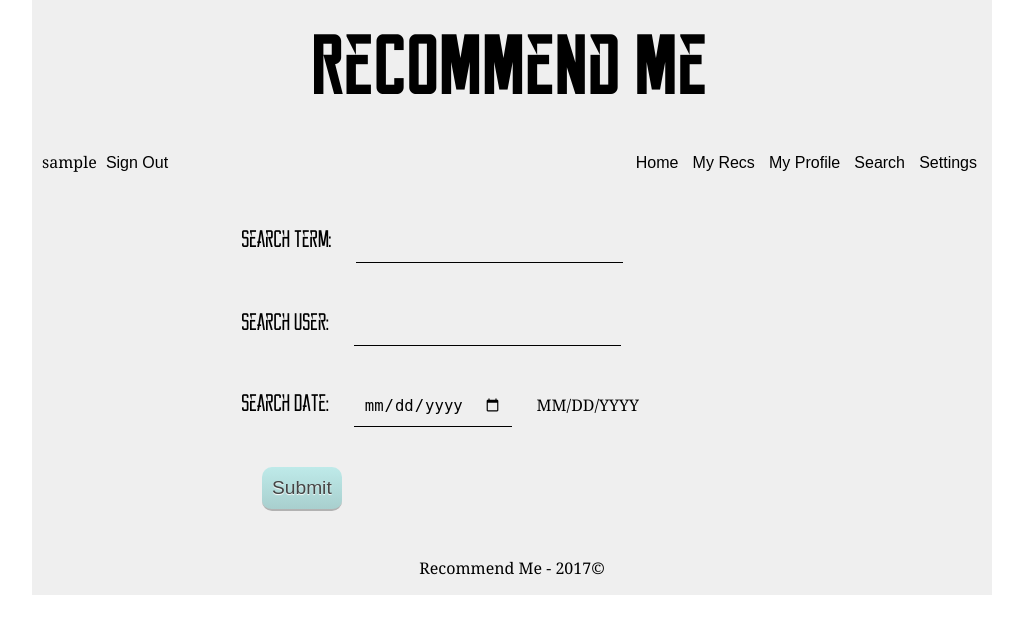
After one commit to brian-w-projects/mysite, a Flask app: page /search in a window 1280 px wide. The commit adds this page. Shown: the top 634 px of the page, without its empty margins (128-1151 px from the left). Run offline with Flask 2, Linux system fonts and the light colour scheme; a user stored in the database is signed in; tables that the repository leaves empty hold one stand-in row (values such as "Sample post"); some libraries are stand-ins or nearby versions.

Commit message:
added forgery account creation, search and surprise search

```diff
--- a/TODOLIST.txt
+++ b/TODOLIST.txt
@@ -2,7 +2,7 @@
 
 
 
-1. Style all personal pages Pages and highlight page
+1. Style all personal pages Pages and highlight page, search page
 
 
 
@@ -11,5 +11,3 @@
     recent titles by user and comparing for common elements from recent
     other posts
 2. About Link on Index
-3. Search On Index
-4. Surprise Me On Index
--- a/app/main/forms.py
+++ b/app/main/forms.py
@@ -1,3 +1,9 @@
 from flask_wtf import FlaskForm
-from wtforms import StringField, PasswordField, SubmitField, TextAreaField, BooleanField
+from wtforms import StringField, SubmitField, DateField
 from wtforms import validators
+
+class SearchForm(FlaskForm):
+    search = StringField('Search Term: ')
+    user = StringField('Search User: ')
+    date = DateField('Search Date: ', format='%m/%d/%Y')
+    submit = SubmitField('Submit')
--- a/app/main/views.py
+++ b/app/main/views.py
@@ -1,12 +1,13 @@
 from flask import render_template, session, redirect, url_for, request, abort, flash
 from . import main
-# from .forms import SignUpForm
+from .forms import SearchForm
 from .. import db
 from ..models import Users, Recommendation, Permission
 from flask_login import login_required, current_user
-# from ..email import send_email
 from ..decorators import admin_required, permission_required
 from ..email import send_email
+from random import randint
+from datetime import datetime, timedelta
 
 @main.route('/')
 def index():
@@ -16,3 +17,29 @@ def index():
 def highlight(id):
     display_recs = [Recommendation.query.filter_by(id=id).first_or_404()]
     return render_template('highlight.html', display=display_recs)
+
+@main.route('/surprise/')
+def surprise(limit=10):
+    if limit == 10 and current_user.is_authenticated:
+        limit = current_user.display
+    temp = Recommendation.query.filter_by(public=True).order_by(Recommendation.timestamp.desc()).limit(5*limit)
+    display_recs = [possible for possible in temp if randint(1,3) == 2]
+    return render_template('surprise.html', display=display_recs[:limit])
+
+@main.route('/search', methods=['GET', 'POST'])
+@login_required
+def search():
+    form = SearchForm(request.form)
+    display_recs = []
+    if request.method == 'POST':
+        display_recs = Recommendation.query.filter_by(public=True)
+        if form.search.data != '':
+            display_recs = display_recs.filter(Recommendation.title.contains(form.search.data))
+        if form.user.data != '':
+            me = Users.query.filter_by(username=form.user.data).first()
+            display_recs = display_recs.filter_by(author_id=me.id)
+        if form.date.data != '':
+            search_date = form.date.data + timedelta(days=1)
+            display_recs = display_recs.filter(Recommendation.timestamp.between(search_date, datetime.utcnow()))
+        display_recs = display_recs.order_by(Recommendation.timestamp.desc()).limit(current_user.display)
+    return render_template('search.html', form=form, display=display_recs)
--- a/app/personal/views.py
+++ b/app/personal/views.py
@@ -57,7 +57,7 @@ def profile(id=-1, limit=10):
         id = current_user.id
     elif id == -1 and not current_user.is_authenticated:
         return redirect(url_for('auth.login'))
-    if current_user.is_authenticated:
+    if limit==10 and current_user.is_authenticated:
         limit=current_user.display
     user = Users.query.filter_by(id=id).first_or_404()
     display_recs = Recommendation.query.filter_by(author_id=user.id).order_by(
--- a/app/templates/base.html
+++ b/app/templates/base.html
@@ -35,8 +35,8 @@
                 <div class='submenu-container'>
                   <li class='s'><a href=''>Search</a></li>
                   <div class='submenu'>
-                    <a href=''>Search</a>
-                    <a href=''>Surprise Me</a>
+                    <a href="{{url_for('main.search')}}">Search</a>
+                    <a href="{{url_for('main.surprise')}}">Surprise Me</a>
                   </div><!--submenu-->
                 </div><!--submenu-container-->
                 <div class='submenu-container'>
--- /dev/null
+++ b/app/templates/search.html
@@ -0,0 +1,25 @@
+<!DOCTYPE html>
+{% extends 'personal/post.html' %}
+<html>
+<head>
+</head>
+<body>
+  {% block maincontent %}
+    <div class='w940'>
+      <form method='POST'>
+        {{form.search.label(class='rec')}} {{form.search(class='entry')}}
+        <br/>
+        {{form.user.label(class='rec')}} {{form.user(class='entry')}}
+        <br/>
+        {{form.date.label(class='rec')}} {{form.date(class='entry')}} MM/DD/YYYY
+        <br/>
+        {{form.csrf_token}}
+        {{form.submit(class='entry', id='submit')}}
+      </form>
+    </div>
+    <div class='listrecs'>
+      {{postmacro.render_posts(display, current_user, moment)}}
+    </div>
+  {% endblock %}
+</body>
+</html>
--- a/manage.py
+++ b/manage.py
@@ -1,7 +1,7 @@
 #!usr/bin/env python
 import os
 from app import create_app, db
-from app.models import Users, Role
+from app.models import Users, Role, Recommendation
 from flask_script import Manager, Shell, Server
 from flask_migrate import Migrate, MigrateCommand
 from flask import request
@@ -10,11 +10,8 @@ app = create_app(os.getenv('FLASK_CONFIG') or 'default')
 manager = Manager(app)
 migrate = Migrate(app, db)
 
-# def make_shell_context():
-#     return dict(app=app, db=db, Users=Users, Tokens=Tokens, Role=Role, Post=Post)
-
 def make_shell_context():
-    return dict(app=app, db=db)
+    return dict(app=app, db=db, Users=Users, Role=Role, Recommendation=Recommendation)
 
 manager.add_command('shell', Shell(make_context=make_shell_context))
 manager.add_command('db', MigrateCommand)
```
Also changed, not shown: app/models.py (+39 -0 lines), app/templates/surprise.html (added, +17 -0 lines), forgery.py (added, +39 -0 lines), 1 other file.
